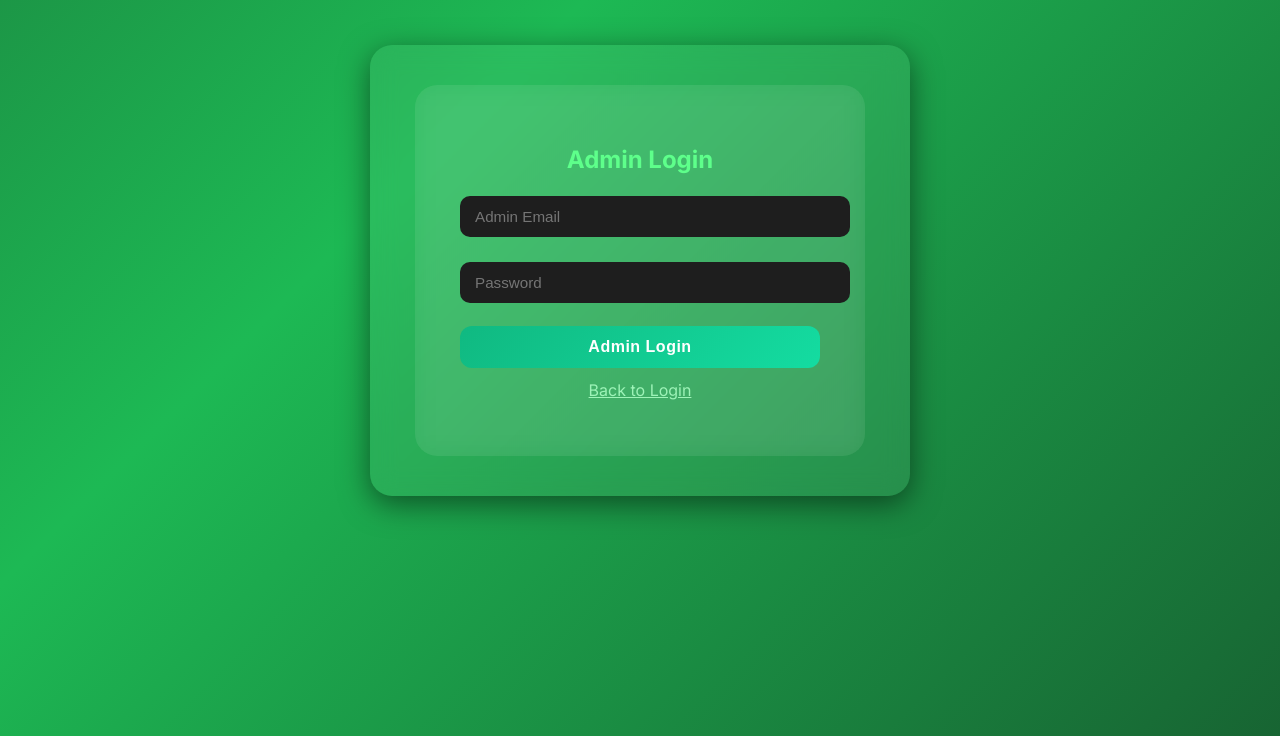
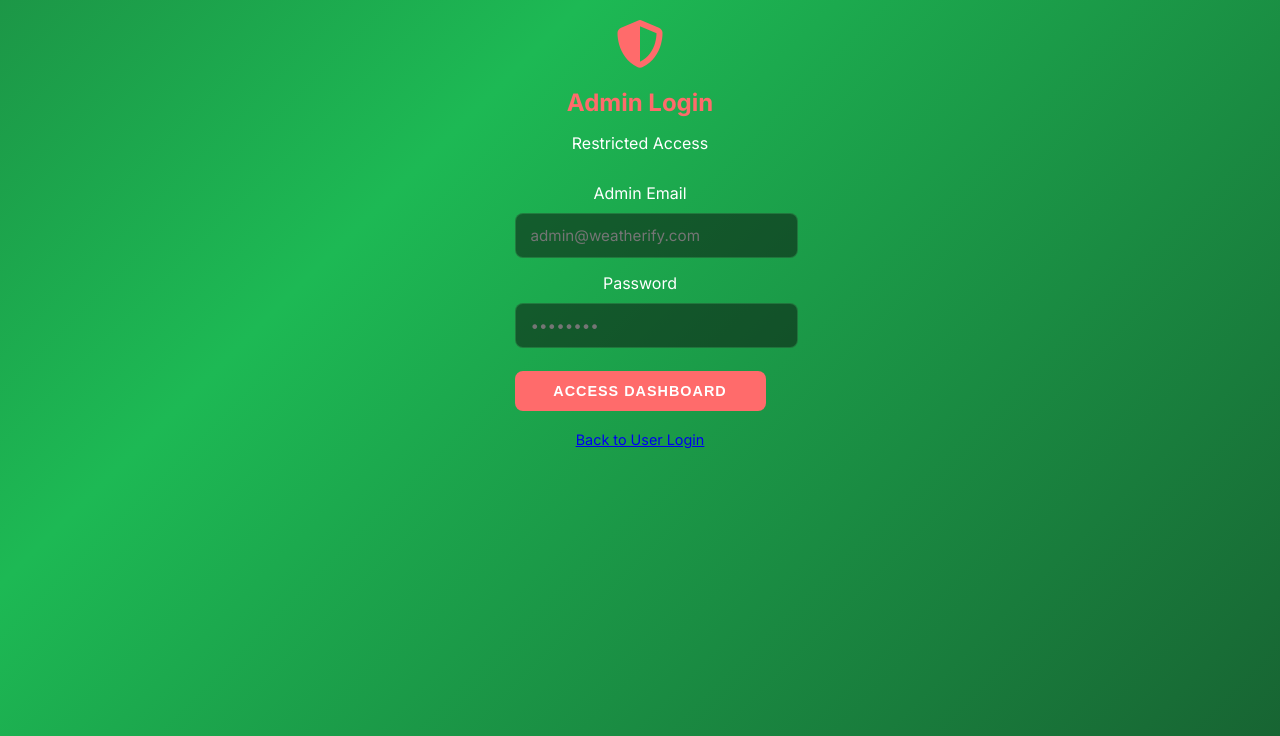
Before and after one commit to Harry-45/Weatherify, a Flask app: page /admin/login in a window 1280 px wide. Shown: the top 736 px of the page. Run offline with Flask 3, Linux system fonts and the light colour scheme.

Commit message:
ui changes

```diff
--- a/templates/admin_login.html
+++ b/templates/admin_login.html
@@ -1,18 +1,29 @@
 {% set hide_nav = true %}
 {% extends "base.html" %}
 {% block content %}
-<div class="main-container">
-  <div class="auth-card">
-    <h2>Admin Login</h2>
+<div class="auth-container">
+  <div class="search-card auth-box" style="border-color: rgba(255, 100, 100, 0.3);">
+    <div style="margin-bottom: 20px;">
+      <i class="fa-solid fa-shield-halved" style="font-size: 3rem; color: #ff6b6b;"></i>
+    </div>
+    <h2 style="margin-bottom: 10px; color: #ff6b6b;">Admin Login</h2>
+    <p style="color: var(--text-dim); margin-bottom: 30px;">Restricted Access</p>
 
-    <form id="adminLoginForm" method="post" action="{{ url_for('admin_login') }}">
-      <input name="email" type="email" placeholder="Admin Email" required />
-      <input name="password" type="password" placeholder="Password" required />
-      <button type="submit">Admin Login</button>
+    <form action="{{ url_for('admin_login') }}" method="post">
+      <div class="form-group">
+        <label class="form-label">Admin Email</label>
+        <input type="email" name="email" placeholder="admin@weatherify.com" required class="form-input" />
+      </div>
+      <div class="form-group">
+        <label class="form-label">Password</label>
+        <input type="password" name="password" placeholder="••••••••" required class="form-input" />
+      </div>
+
+      <button type="submit" class="btn-primary" style="background: #ff6b6b; color: white;">Access Dashboard</button>
     </form>
 
-    <p style="margin-top: 12px">
-      <a href="{{ url_for('login') }}">Back to Login</a>
+    <p style="margin-top: 20px; font-size: 0.9rem; color: var(--text-dim);">
+      <a href="{{ url_for('login') }}">Back to User Login</a>
     </p>
   </div>
 </div>
```
